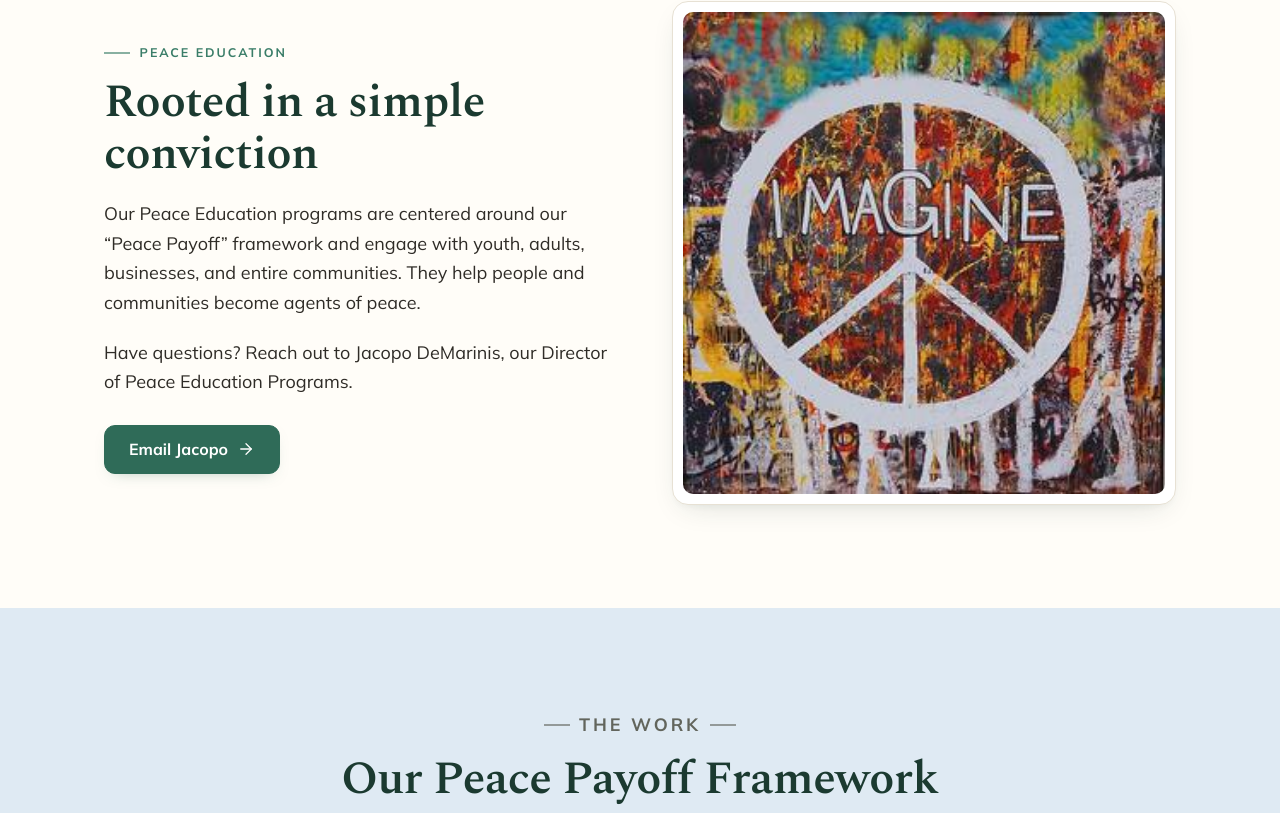
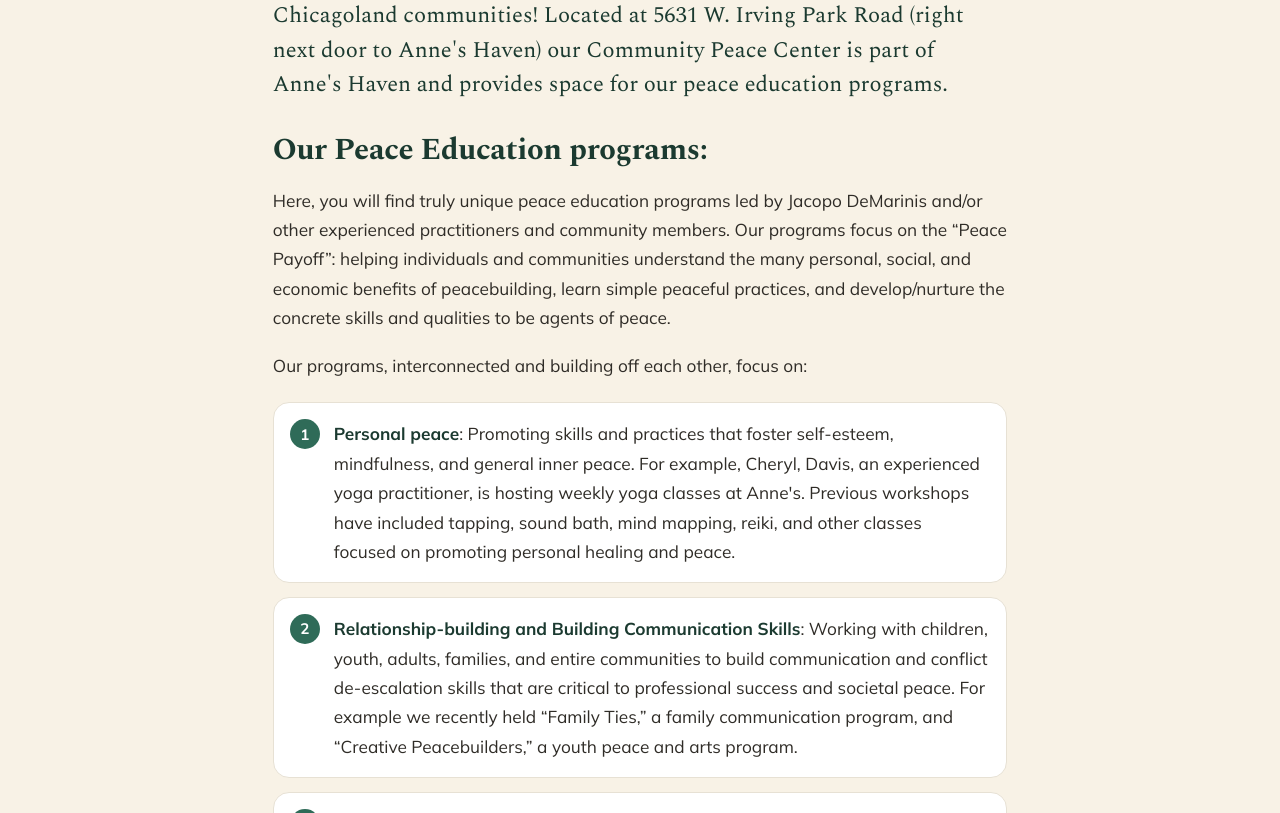
Before and after one commit to HSQ0503/annes-haven, a Next.js app: page /peace-education in a window 1280 px wide. Shown: the part 727-1540 px from the top of the page. Built offline with nearby package versions, Linux system fonts and the light colour scheme; no server answers; the database is empty.

Commit message:
Peace Education: add welcome + Our Peace Education programs block (Jacopo's copy, verbatim) below hero

```diff
--- a/app/globals.css
+++ b/app/globals.css
@@ -1066,6 +1066,64 @@ body.nav-locked {
   color: var(--color-green-700);
   margin: 0 auto;
   text-wrap: balance;
+}
+/* Peace Education page only: welcome + programs block below the hero. */
+.peace-welcome-inner {
+  max-width: 68ch;
+  margin-inline: auto;
+}
+.peace-welcome-inner p,
+.peace-welcome-list li {
+  font-size: clamp(1rem, 0.95rem + 0.2vw, 1.08rem);
+  line-height: 1.7;
+}
+.peace-welcome-inner .peace-welcome-lead {
+  font-family: var(--font-display);
+  font-size: clamp(1.15rem, 1rem + 0.6vw, 1.4rem);
+  line-height: 1.55;
+  color: var(--color-green-900);
+  margin-bottom: 1.4em;
+}
+.peace-welcome-heading {
+  font-size: clamp(1.45rem, 1.2rem + 1vw, 1.9rem);
+  font-weight: 700;
+  margin: 0 0 0.6em;
+}
+.peace-welcome-list {
+  list-style: none;
+  counter-reset: peace-item;
+  padding: 0;
+  margin: 1.2em 0 0;
+  display: grid;
+  gap: 14px;
+}
+.peace-welcome-list li {
+  counter-increment: peace-item;
+  position: relative;
+  padding: 16px 18px 16px 60px;
+  background: #fff;
+  border: 1px solid var(--color-line);
+  border-radius: var(--radius);
+}
+.peace-welcome-list li::before {
+  content: counter(peace-item);
+  position: absolute;
+  left: 16px;
+  top: 16px;
+  width: 30px;
+  height: 30px;
+  border-radius: 50%;
+  display: grid;
+  place-items: center;
+  background: var(--color-green-700);
+  color: #fff;
+  font-weight: 700;
+  font-size: 0.95rem;
+}
+@media (max-width: 560px) {
+  .peace-welcome-list li {
+    padding: 52px 16px 16px;
+  }
 }
 .page-hero p.lead {
   max-width: 60ch;
--- a/app/peace-education/page.tsx
+++ b/app/peace-education/page.tsx
@@ -82,6 +82,45 @@ export default async function PeaceEducationPage() {
           <p className="peace-hero-attribution">
             &mdash; Jacopo DeMarinis, Director of Peace Ed at Anne&apos;s Haven
           </p>
+        </div>
+      </section>
+
+      {/* Welcome + Peace Education programs (copy from Jacopo, verbatim) */}
+      <section className="section-sm bg-cream peace-welcome">
+        <div className="container">
+          <div className="peace-welcome-inner">
+            <p className="peace-welcome-lead">
+              {"Welcome to Anne's (and your) Community Peace Center, serving all Chicagoland communities! Located at 5631 W. Irving Park Road (right next door to Anne's Haven) our Community Peace Center is part of Anne's Haven and provides space for our peace education programs."}
+            </p>
+
+            <h2 className="peace-welcome-heading">Our Peace Education programs:</h2>
+
+            <p>
+              {"Here, you will find truly unique peace education programs led by Jacopo DeMarinis and/or other experienced practitioners and community members. Our programs focus on the \u201cPeace Payoff\u201d: helping individuals and communities understand the many personal, social, and economic benefits of peacebuilding, learn simple peaceful practices, and develop/nurture the concrete skills and qualities to be agents of peace."}
+            </p>
+            <p>
+              {"Our programs, interconnected and building off each other, focus on:"}
+            </p>
+
+            <ol className="peace-welcome-list">
+              <li>
+                <strong>Personal peace</strong>
+                {": Promoting skills and practices that foster self-esteem, mindfulness, and general inner peace. For example, Cheryl, Davis, an experienced yoga practitioner, is hosting weekly yoga classes at Anne's. Previous workshops have included tapping, sound bath, mind mapping, reiki, and other classes focused on promoting personal healing and peace."}
+              </li>
+              <li>
+                <strong>Relationship-building and Building Communication Skills</strong>
+                {": Working with children, youth, adults, families, and entire communities to build communication and conflict de-escalation skills that are critical to professional success and societal peace. For example we recently held \u201cFamily Ties,\u201d a family communication program, and \u201cCreative Peacebuilders,\u201d a youth peace and arts program."}
+              </li>
+              <li>
+                <strong>Social Cohesion, Community Empowerment and Social Equality:</strong>
+                {" Bringing people together across racial, ethnic, cultural, religious, and political differences to address public issues and build more united communities. For example, we are planning community vision board workshops to empower Portage Park, Belmont Cragin, and Austin residents and bring them together!"}
+              </li>
+              <li>
+                <strong>Empowering Agents of Peace:</strong>
+                {" Helping children, teens, and adults integrate peacebuilding into their daily lives and careers. Our \u201cStrategic Entrepreneurship: the Peace Payoff in Business\u201d program will teach entrepreneurs how simple \u201cpeaceful practices\u201d can grow their business. Start date TBD."}
+              </li>
+            </ol>
+          </div>
         </div>
       </section>
 
```
